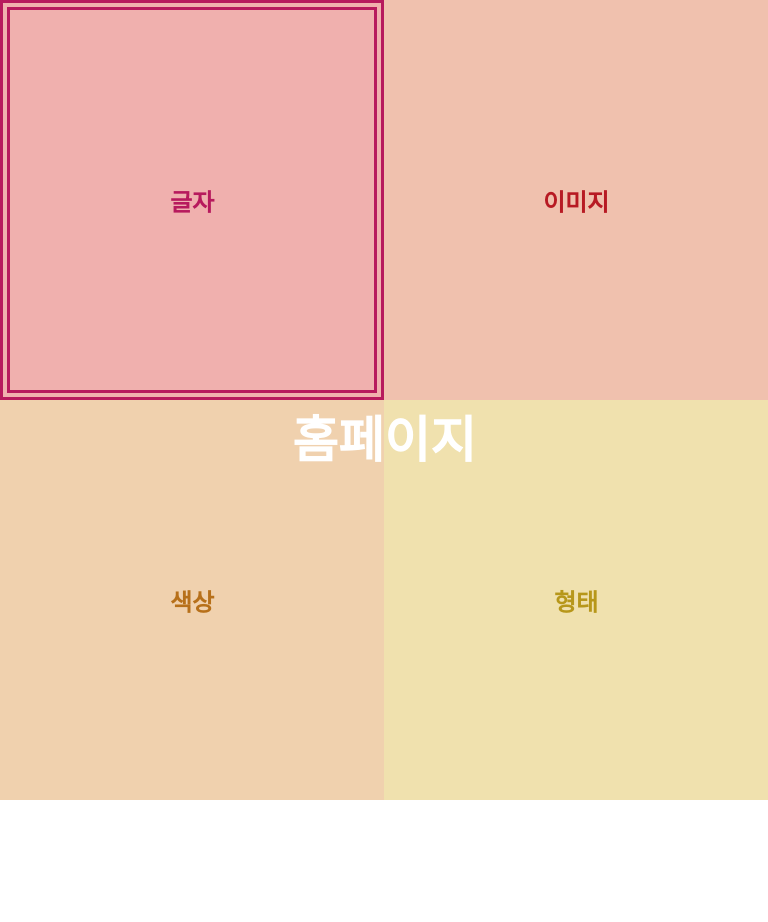
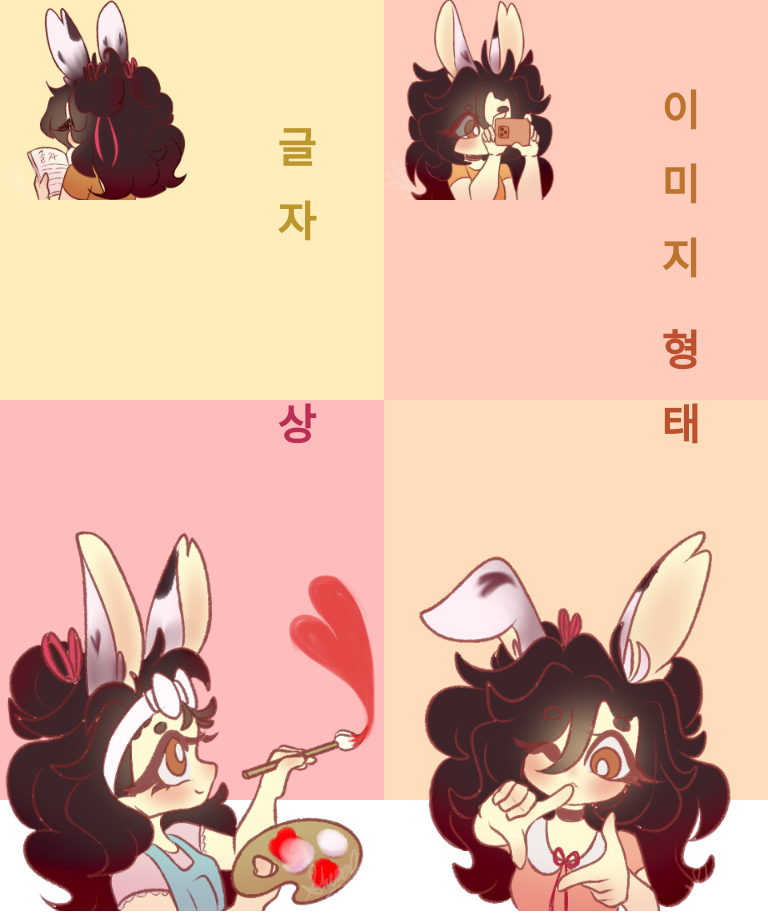
Before and after one commit to SheraAsmara/Home, a plain HTML site: page index.html in a window 768 px wide. Before the commit the page ends 800 px from the top, so only its background shows below. Drawn offline with Linux system fonts and the light colour scheme.

Commit message:
Add files via upload

```diff
--- a/hstyle.css
+++ b/hstyle.css
@@ -1,108 +1,161 @@
+@media screen and (min-width: 720px) and (max-width: 1920px) {
+
 * {
-     margin: 0;
-     padding: 0;
-     box-sizing: border-box;
+margin: 0;
+padding: 0;
+box-sizing: border-box;
+line-height: 2.0;
 }
 
-header {
-     background-color: transparent;
-     text-align: center;
-     position: fixed;
-     margin-top: 400px;
-     width: 100vw;
-     color: white;
-     font-size: 25px;
+body {
+overflow: hidden;
 }
 
 article {
-     display: flex;
-     flex-direction: row;
+display: flex;
+flex-direction: row;
 }
 
 section {
-     display: flex;
-     flex-direction: column;
-     justify-content: center;
-     align-items: center;
-     text-align: center;
-     width: calc(100vw/2);
-     height: 50vh;
-     transition: 0.3s;
+display: flex;
+flex-direction: row;
+justify-content: center;
+text-align: center;
+width: calc(100vw/2);
+height: 50vh;
+transition: 0.7s;
+margin-top: 0;
+}
+
+.right {
+display: flex;
+flex-direction: row-reverse;
+}
+
+section:hover {
+-webkit-transform: scale(0.98);
+-ms-transform: scale(0.98);
+transform: scale(0.98);
+transition: 0.5s ease;
+border-radius: 50px;
 }
 
 a {
-     text-decoration: none;
+text-decoration: none;
 }
 
-a:hover {
-     color: ghostwhite;
+
+img {
+width: 96%;
+height: auto;
+}
+
+img:hover {
+width: 96%;
+height: auto;
+opacity: 0.7;
+filter: alpha(opacity=80);
+transition: 0.3s;
+}
+
+h2 {
+font-size: 52px;
+margin: 50px;
+letter-spacing: 32px;
+text-orientation: upright;
+writing-mode: vertical-rl;
 }
 
 
 #t {
-     background-color: #f0b0ae;
+background-color: #ffedbc;
+color: #bd972e;
 }
 
 #i {
-     background-color: #f0c1ae;
+background-color: #ffccbc;
+color: #bd732e;
 }
 
 #c {
-     background-color: #f0d1ae;
+background-color: #ffbcbd;
+color: #bd2e54;
 }
 
 #f {
-     background-color:#f0e1ae;
+background-color: #ffdcbc;
+color: #bd502e;
 }
 
-#t a {
-     color: #b71a5d;
 }
 
-#i a {
-     color: #b71a23;
+@media  screen and (min-width: 321px) and (max-width:960px) {
+
+* {
+margin: 0;
+padding: 0;
+box-sizing: border-box;
+word-break: keep-all;
 }
 
-#c a {
-     color: #b7701a;
+article {
+display: flex;
+flex-direction: row;
 }
 
-#f a {
-     color:#b7971a;
+section {
+display: flex;
+flex-direction: column;
+justify-content: center;
+text-align: center;
+width: calc(100vw/2);
+height: 50vh;
+transition: 0.7s;
+margin-top: 0;
 }
 
-#t:hover {
-     background-color: #f0b0ae;
-     border: 10px double #b71a5d;
+section:hover {
+-webkit-transform: scale(0.98);
+-ms-transform: scale(0.98);
+transform: scale(0.98);
+transition: 0.5s ease;
+border-radius: 50px;
 }
 
-#i:hover {
-     background-color: #f0c1ae;
-     border: 10px double #b71a23;
+a {
+text-decoration: none;
 }
 
-#c:hover {
-     background-color: #f0d1ae;
-     border: 10px double #b7701a;
+img {
+width: 100%;
+height: auto;
 }
 
-#f:hover {
-     background-color:#f0e1ae;
-     border: 10px double #b7971a;
+h2 {
+font-size: 42px;
+margin: 50px;
 }
 
-#t a:hover {
-     color: whitesmoke;
+
+
+#t {
+background-color: #ffedbc;
+color: #bd972e;
 }
 
-#i a:hover {
-     color: whitesmoke;
+#i {
+background-color: #ffccbc;
+color: #bd732e;
 }
 
-#c a:hover {
-     color: whitesmoke;
+#c {
+background-color: #ffbcbd;
+color: #bd2e54;
 }
 
-#f a:hover {
-     color:whitesmoke;
+#f {
+background-color: #ffdcbc;
+color: #bd502e;
 }
+
+}
--- a/index.html
+++ b/index.html
@@ -1,7 +1,7 @@
 <!DOCTYPE html>
 <html lang="ko">
 	<head>
-		<title>홈페이지</title>
+		<title>셰랄린의 홈페이지</title>
 		<meta charset="utf-8">
 		<meta name="viewport" content="width=device-width, initial-scale=1">
 		<meta name="keywords" content="main, page, homepage, website">
@@ -9,32 +9,31 @@
 		<link rel="stylesheet" href="hstyle.css">
 	</head>
 	<body>
-		<header>
-			<h1>홈페이지</h1>
-		</header>
-
 		<article>
 		<div class="grow">
-			<section id="t">
-				<a href="text/text.html"><h2>글자</h2></a>
+			<section id="t" class="right">
+				<h2>글자</h2>
+				<a href="text/text.html"> <img src="img/text.png"> </a>
 			</section>
 		</div>
 		<div class="grow">
-			<section id="i">
-				<a href="images/images.html"><h2>이미지</h2></a>
+			<section id="i" class="right">
+				<h2>이미지</h2>
+				<a href="images/images.html"> <img src="img/image.png"> </a>
 			</section>
 		</div>
 		</article>
-
 		<article>
 		<div class="grow">
-			<section id="c">
-				<a href="color.html"><h2>색상</h2></a>
+			<section id="c" class="left">
+				<h2>색상</h2>
+				<a href="color/color.html"> <img src="img/color.png"> </a>
 			</section>
 		</div>
 		<div class="grow">
-			<section id="f">
-				<a href="form.html"><h2>형태</h2></a>
+			<section id="f" class="left">
+				<h2>형태</h2>
+				<a href="form.html"> <img src="img/form.png"> </a>
 			</section>
 		</div>
 		</article>
```
Also changed, not shown: img/color.png (added), img/form.png (added), img/image.png (added), img/text.png (added).
